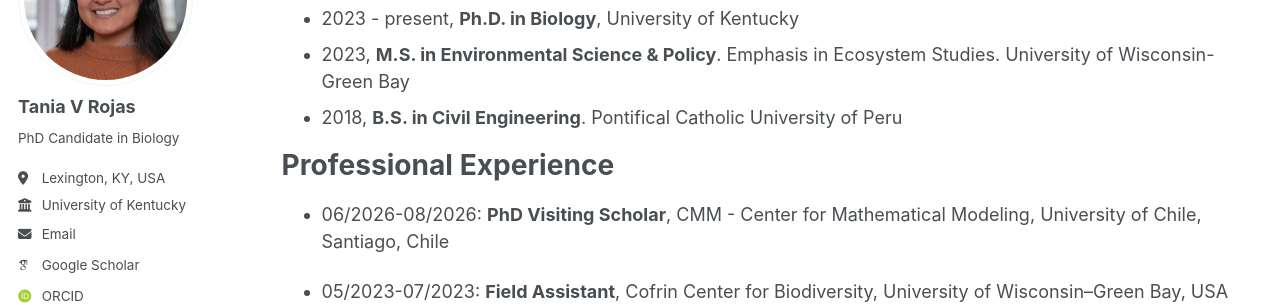
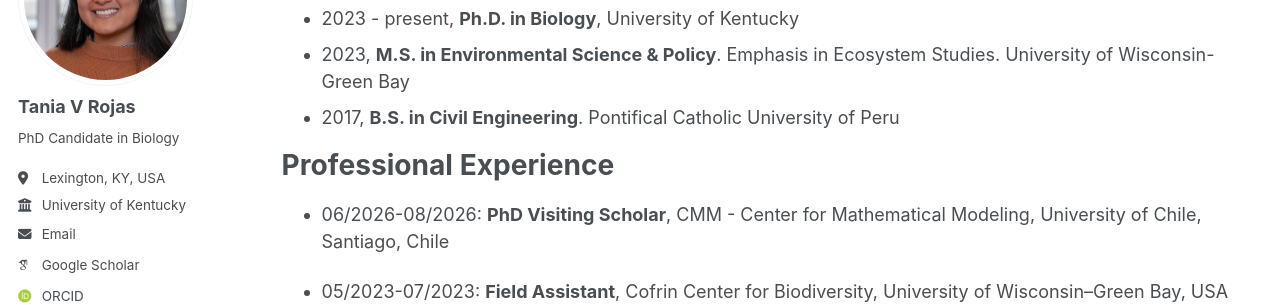
Before and after one commit to taniarojasc/taniarojasc.github.io, a Jekyll site: the page built from _pages/cv.md, in a window 1280 px wide and 900 px high. Shown: the part 188-493 px from the top of the window. Built offline with Jekyll 4.4.1, drawn with Linux system fonts in a browser that asks for light colours; some web fonts are replaced; a script that is not in the unit is left out.

Commit message:
Update cv.md

```diff
--- a/_pages/cv.md
+++ b/_pages/cv.md
@@ -11,7 +11,7 @@ Education
 ======
 * 2023 - present, **Ph.D. in Biology**, University of Kentucky
 * 2023, **M.S. in Environmental Science & Policy**. Emphasis in Ecosystem Studies. University of Wisconsin-Green Bay
-* 2018, **B.S. in Civil Engineering**. Pontifical Catholic University of Peru
+* 2017, **B.S. in Civil Engineering**. Pontifical Catholic University of Peru
 
 Professional Experience
 ======
```
